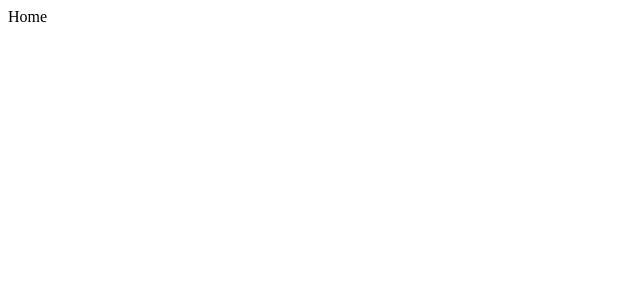
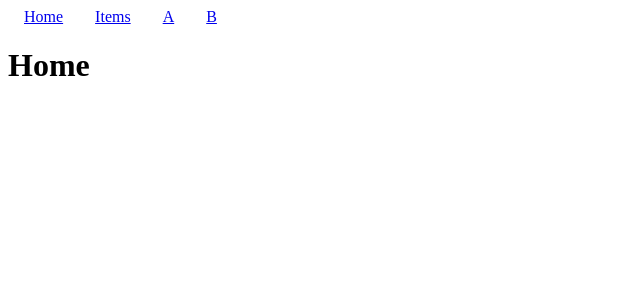
Before and after one commit to syakoo/next_gh-pages, a Next.js app: page / in a window 1280 px wide. Shown: the top 300 px of the page, without its empty margins (0-640 px from the left). Built offline with nearby package versions, Linux system fonts and the light colour scheme.

Commit message:
Update: add some pages and a Header comp

```diff
--- /dev/null
+++ b/src/components/Header.tsx
@@ -0,0 +1,30 @@
+import React from 'react'
+import Link from 'next/link'
+
+export const Header: React.FC = () => {
+  return (
+    <>
+      <header>
+        <div>
+          <Link href="/">
+            <a>Home</a>
+          </Link>
+          <Link href="/items">
+            <a>Items</a>
+          </Link>
+          <Link href="/items/[id]" as="/items/a">
+            <a>A</a>
+          </Link>
+          <Link href="/items/[id]" as="/items/b">
+            <a>B</a>
+          </Link>
+        </div>
+      </header>
+      <style jsx>{`
+        a {
+          margin: 1rem;
+        }
+      `}</style>
+    </>
+  )
+}
--- /dev/null
+++ b/src/pages/_app.tsx
@@ -0,0 +1,14 @@
+import { AppProps } from 'next/app'
+
+import { Header } from '../components/Header'
+
+const MyApp = ({ Component, pageProps }: AppProps) => {
+  return (
+    <>
+      <Header />
+      <Component {...pageProps} />
+    </>
+  )
+}
+
+export default MyApp
--- a/src/pages/index.tsx
+++ b/src/pages/index.tsx
@@ -1,8 +1,10 @@
-import React from "react"
+import React from 'react'
 
-const Home: React.FC =() => {
+const Home: React.FC = () => {
   return (
-    <div>Home</div>
+    <div>
+      <h1>Home</h1>
+    </div>
   )
 }
 
```
Also changed, not shown: src/pages/[id]/index.tsx (deleted, +0 -33 lines), src/pages/items/[id]/index.tsx (added, +36 -0 lines), src/pages/items/index.tsx (added, +11 -0 lines), 1 other file (tests, documents, lock files or other folders).
